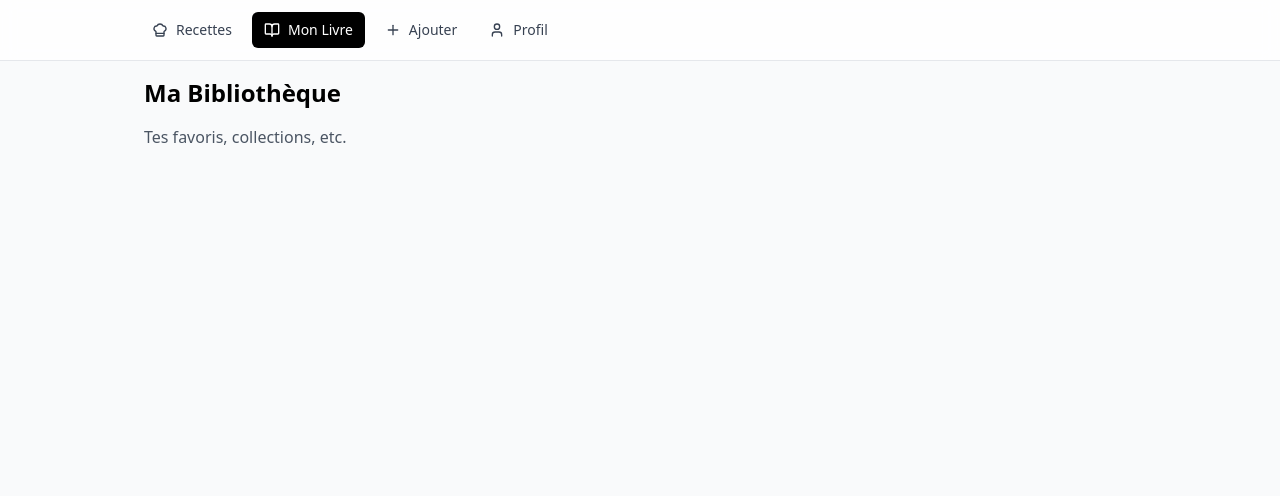
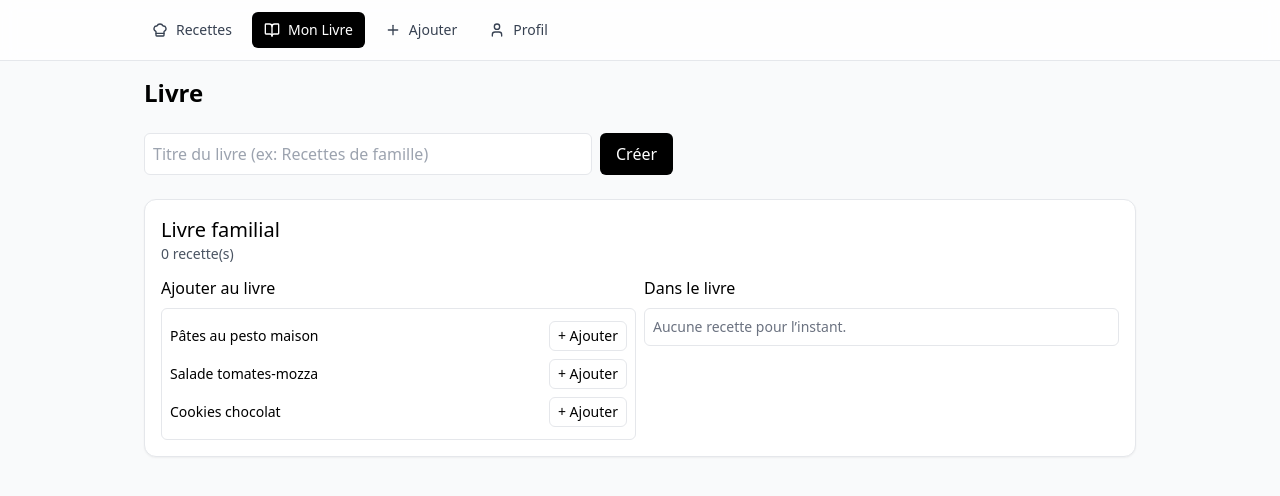
Before and after one commit to oliviertgpls-tech/Fdt-2, a Next.js app: page /library in a window 1280 px wide. Shown: the top 496 px of the page. Built offline with nearby package versions, Linux system fonts and the light colour scheme.

Commit message:
Update page.tsx

```diff
--- a/app/(tabs)/library/page.tsx
+++ b/app/(tabs)/library/page.tsx
@@ -1,8 +1,82 @@
+"use client";
+import { useState } from "react";
+import { useRecipes } from "@/app/providers";
+
 export default function LibraryPage() {
-    return (
-      <section className="space-y-4">
-        <h1 className="text-2xl font-semibold">Ma Bibliothèque</h1>
-        <p className="text-gray-600">Tes favoris, collections, etc.</p>
-      </section>
-    );
-  }
+  const { books, createBook, recipes, addRecipeToBook, removeRecipeFromBook } = useRecipes();
+  const [title, setTitle] = useState("");
+
+  return (
+    <section className="space-y-6">
+      <h1 className="text-2xl font-semibold">Livre</h1>
+
+      <form
+        className="flex gap-2"
+        onSubmit={(e) => {
+          e.preventDefault();
+          if (!title.trim()) return;
+          createBook(title.trim());
+          setTitle("");
+        }}
+      >
+        <input
+          className="w-full max-w-md rounded-md border p-2"
+          placeholder="Titre du livre (ex: Recettes de famille)"
+          value={title}
+          onChange={(e) => setTitle(e.target.value)}
+        />
+        <button className="rounded-md bg-black px-4 py-2 text-white">Créer</button>
+      </form>
+
+      {books.map((b) => (
+        <div key={b.id} className="rounded-xl border bg-white p-4 shadow-sm">
+          <h2 className="text-xl font-medium">{b.title}</h2>
+          <p className="text-sm text-gray-600">{b.recipeIds.length} recette(s)</p>
+
+          <div className="mt-3 grid gap-2 md:grid-cols-2">
+            <div>
+              <h3 className="font-medium">Ajouter au livre</h3>
+              <ul className="mt-2 max-h-60 overflow-auto rounded-md border p-2 text-sm">
+                {recipes
+                  .filter((r) => !b.recipeIds.includes(r.id))
+                  .map((r) => (
+                    <li key={r.id} className="flex items-center justify-between gap-2 py-1">
+                      <span className="truncate">{r.title}</span>
+                      <button
+                        onClick={() => addRecipeToBook(b.id, r.id)}
+                        className="rounded-md border px-2 py-1"
+                      >
+                        + Ajouter
+                      </button>
+                    </li>
+                  ))}
+              </ul>
+            </div>
+
+            <div>
+              <h3 className="font-medium">Dans le livre</h3>
+              <ul className="mt-2 max-h-60 overflow-auto rounded-md border p-2 text-sm">
+                {b.recipeIds.map((rid) => {
+                  const r = recipes.find((x) => x.id === rid);
+                  if (!r) return null;
+                  return (
+                    <li key={rid} className="flex items-center justify-between gap-2 py-1">
+                      <span className="truncate">{r.title}</span>
+                      <button
+                        onClick={() => removeRecipeFromBook(b.id, rid)}
+                        className="rounded-md border px-2 py-1"
+                      >
+                        Retirer
+                      </button>
+                    </li>
+                  );
+                })}
+                {!b.recipeIds.length && <li className="text-gray-500">Aucune recette pour l’instant.</li>}
+              </ul>
+            </div>
+          </div>
+        </div>
+      ))}
+    </section>
+  );
+}
```
